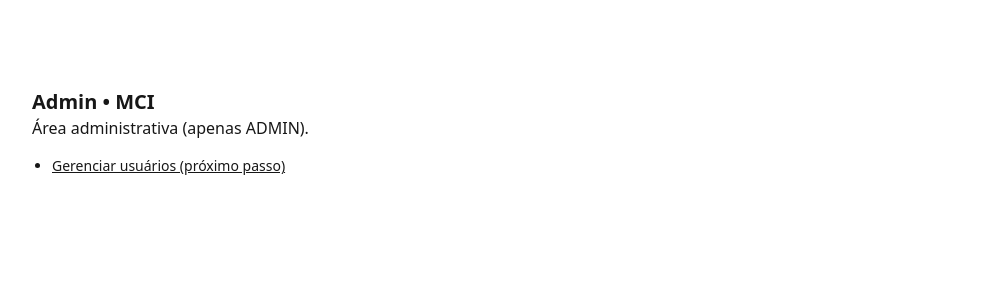
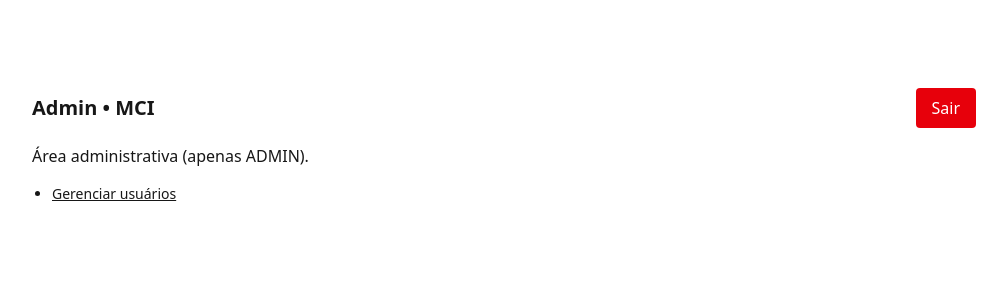
Before and after one commit to devmcibot/Painel-base-mci, a Next.js app: page /admin in a window 1280 px wide. Shown: the top 300 px of the page, without its empty margins (248-1255 px from the left). Built offline with nearby package versions, Linux system fonts and the light colour scheme; no server answers; sample sign-in values are in the browser's storage.

Commit message:
Update page.tsx

```diff
--- a/src/app/admin/page.tsx
+++ b/src/app/admin/page.tsx
@@ -1,6 +1,7 @@
 import { getServerSession } from "next-auth";
 import { redirect } from "next/navigation";
 import { authOptions } from "@/app/api/auth/[...nextauth]/route";
+import LogoutButton from "../../components/LogoutButton"; // <= AQUI
 
 export const dynamic = "force-dynamic";
 
@@ -10,12 +11,16 @@
 
   return (
     <div className="max-w-5xl mx-auto p-6">
-      <h1 className="text-xl font-semibold">Admin • MCI</h1>
+      <div className="flex justify-between items-center mb-4">
+        <h1 className="text-xl font-semibold">Admin • MCI</h1>
+        <LogoutButton />
+      </div>
+
       <p className="mb-4">Área administrativa (apenas ADMIN).</p>
       <ul className="list-disc pl-5 text-sm">
         <li>
           <a className="underline" href="/admin/users">
-            Gerenciar usuários (próximo passo)
+            Gerenciar usuários
           </a>
         </li>
       </ul>
```
